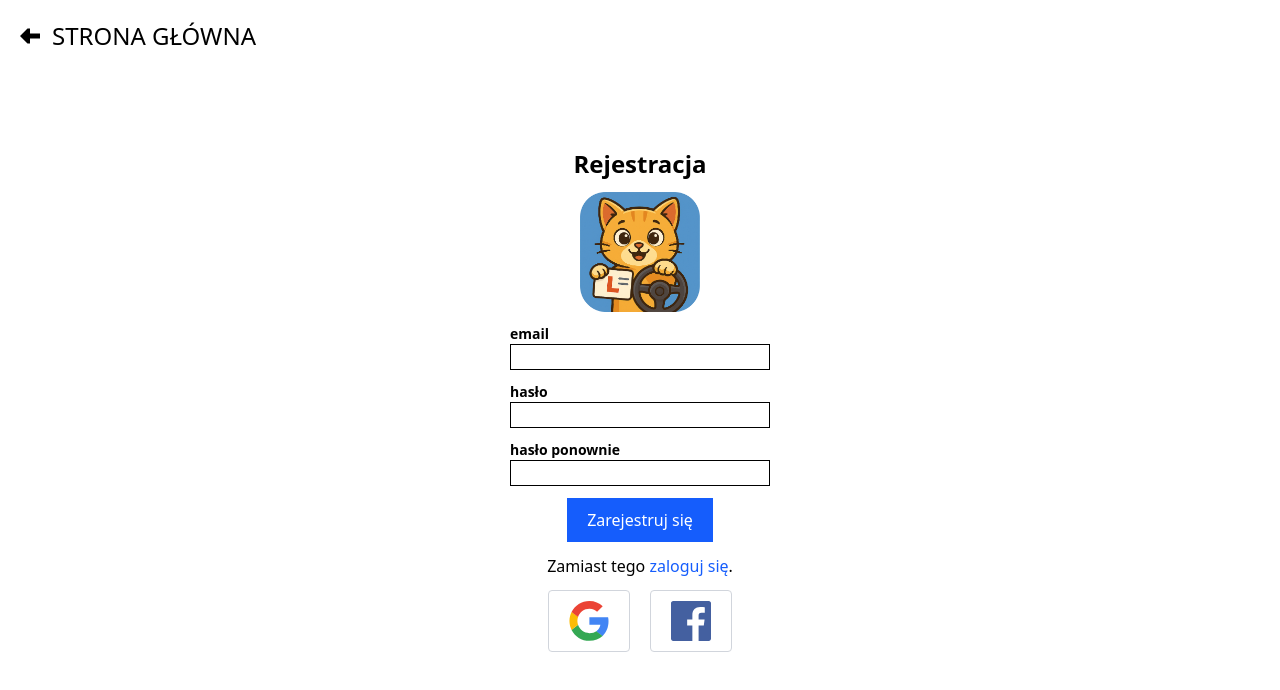
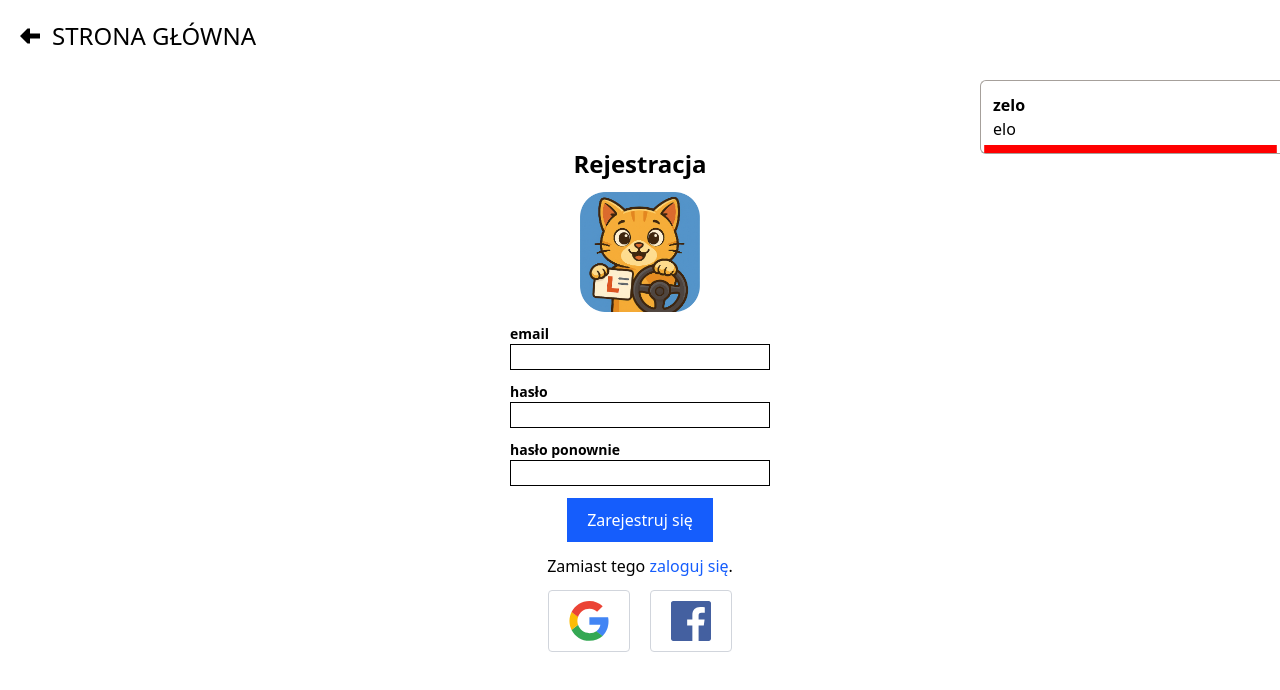
Before and after one commit to ziuteczek/prawko-teoria, a React (Vite) app in the folder app/: page /register in a window 1280 px wide. Shown: the top 690 px of the page. Built offline with nearby package versions, Linux system fonts and the light colour scheme; no server answers.

Commit message:
AlertPopup added

```diff
--- /dev/null
+++ b/app/src/app/components/AlertPopup.tsx
@@ -0,0 +1,48 @@
+import { useEffect, useState } from "react";
+
+export default function AlertPopup({
+	title,
+	text,
+	color,
+	duration,
+}: {
+	title: string;
+	text: string;
+	color: string;
+	duration: number;
+}) {
+	const [showPopUp, setShowPopUp] = useState<boolean>(false);
+
+	useEffect(() => {
+		setShowPopUp(true);
+
+		const hideTimeout = setTimeout(() => {
+			setShowPopUp(false);
+		}, duration);
+
+		return () => {
+			setShowPopUp(false);
+			clearTimeout(hideTimeout);
+		};
+	}, [duration]);
+
+	if (!showPopUp) {
+		return <></>;
+	}
+
+	return (
+		<div className="fixed top-20 right-0 max-w-75 w-full border border-r-0 border-stone-400 rounded-l-md">
+			<div className="p-3">
+				<h3 className="font-bold">{title}</h3>
+				<p>{text}</p>
+			</div>
+			<div
+				className="absolute bottom-0 left-0 right-0 h-2"
+				style={{
+					animation: `scaling-animation ${duration}ms`,
+					backgroundColor: color,
+				}}
+			></div>
+		</div>
+	);
+}
--- a/app/src/app/pages/register.tsx
+++ b/app/src/app/pages/register.tsx
@@ -7,6 +7,9 @@ import FacebookIcon from "../assets/facebook-icon.svg?react";
 import BackArrow from "../assets/arrow-back.svg?react";
 import logo from "../assets/logo.png";
 import { signInFacebook, signInGoogle } from "../../utils/auth";
+import AlertPopup from "../components/AlertPopup";
+
+import "../../styles/scaling-animation.css";
 
 export default function Register() {
 	const [registerData, setRegisterData] = useState<registerData>({
@@ -53,8 +56,6 @@ export default function Register() {
 			alert(error.message);
 		}
 	};
-
-
 
 	return (
 		<>
@@ -151,6 +152,7 @@ export default function Register() {
 					</button>
 				</div>
 			</form>
+			<AlertPopup duration={150000} text="elo" title="zelo" color="red" />
 		</>
 	);
 }
--- /dev/null
+++ b/app/src/styles/scaling-animation.css
@@ -0,0 +1,8 @@
+@keyframes scaling-animation {
+	from {
+		transform: scaleX(100%)
+	}
+	to {
+		transform: scaleX(0);
+	}
+}
```
